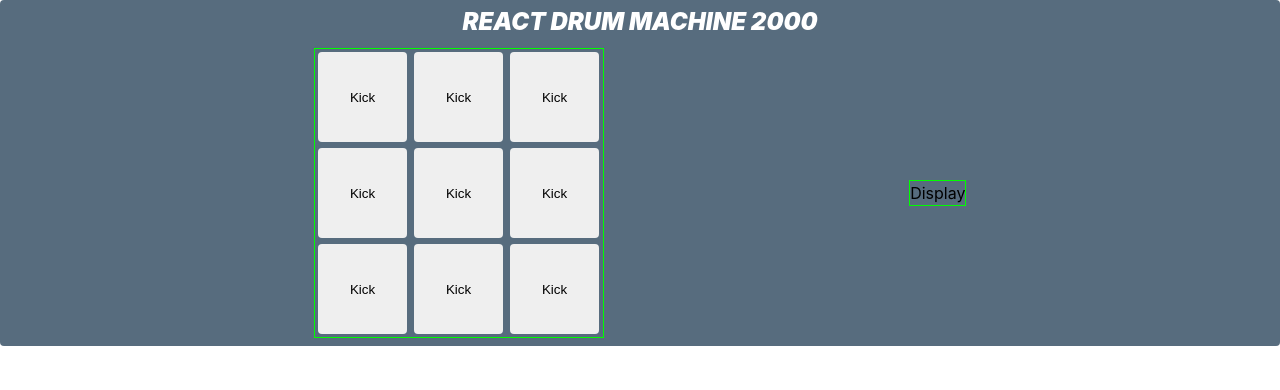
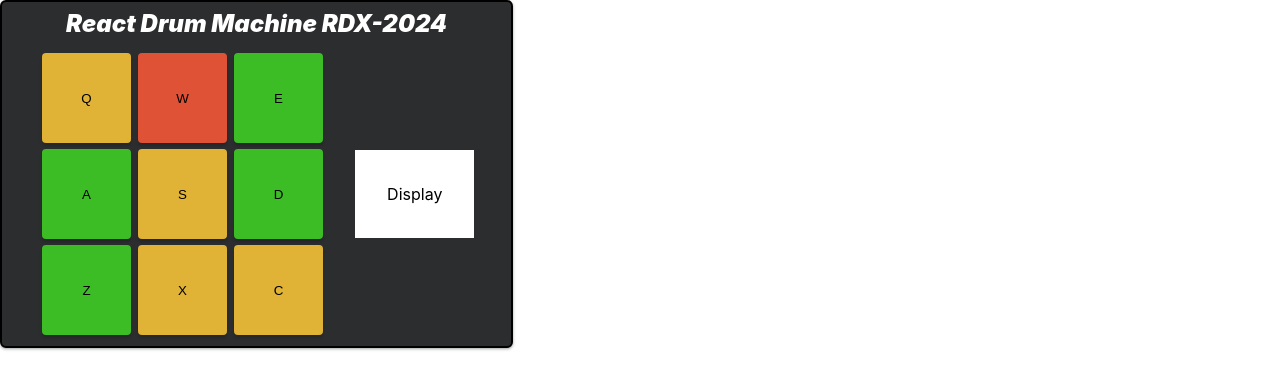
Before and after one commit to weakbox/FCC-Drum-Machine, a React (Vite) app: page / in a window 1280 px wide. Shown: the top 390 px of the page. Built offline with nearby package versions, Linux system fonts and the light colour scheme.

Commit message:
Buttons all play a unique sound and are colored randomly.

```diff
--- a/package.json
+++ b/package.json
@@ -11,7 +11,8 @@
   },
   "dependencies": {
     "react": "^18.3.1",
-    "react-dom": "^18.3.1"
+    "react-dom": "^18.3.1",
+    "react-icons": "^5.2.1"
   },
   "devDependencies": {
     "@types/react": "^18.3.3",
--- a/src/App.css
+++ b/src/App.css
@@ -4,14 +4,20 @@
 }
 
 .drum-machine-container {
-  background-color: rgb(87, 108, 126);
-  border-radius: 4px;
+  background-color: rgb(44, 45, 46);
+  border: 2px solid rgb(0, 0, 0);
+  border-radius: 6px;
+  width: fit-content;
+  box-shadow: rgba(60, 64, 67, 0.3) 0px 1px 2px 0px, rgba(60, 64, 67, 0.15) 0px 1px 3px 1px;
 }
 
 .header-container {
   display: flex;
   flex-flow: row nowrap;
   justify-content: center;
+  align-items: center;
+  text-align: center;
+  padding: 0 4em;
   padding-top: 0.25em;
   color: white;
 }
@@ -19,7 +25,12 @@
 .header-container p {
   font-style: italic;
   font-weight: 900;
-  font-size: x-large;
+  font-size: large;
+}
+
+.icon {
+  margin-right: 0.25em;
+  height: 25px;
 }
 
 .drum-pad-container {
@@ -30,12 +41,23 @@
 
 .body-container {
   display: flex;
-  flex-flow: row, nowrap;
+  flex-direction: column-reverse;
   justify-content: space-evenly;
   align-items: center;
   padding: 0.5em;
 }
 
-.body-container * {
-  border: 1px solid rgb(0, 255, 0);
+.display-container {
+  padding: 2em;
+  background-color: white;
 }
+
+@media only screen and (min-width: 600px) {
+  .header-container p {
+    font-size: x-large;
+  }
+
+  .body-container {
+    flex-direction: row;
+  }
+}
--- a/src/App.jsx
+++ b/src/App.jsx
@@ -10,19 +10,55 @@ function App() {
     <>
       <div id="drum-machine" className='drum-machine-container'>
         <div className="header-container">
-          <p>REACT DRUM MACHINE 2000</p>
+          <p>React Drum Machine RDX-2024</p>
         </div>
         <div className="body-container">
           <div className="drum-pad-container">
-            <DrumPad/>
-            <DrumPad/>
-            <DrumPad/>
-            <DrumPad/>
-            <DrumPad/>
-            <DrumPad/>
-            <DrumPad/>
-            <DrumPad/>
-            <DrumPad/>
+            <DrumPad
+              id="kick"
+              keyTrigger="Q"
+              url="https://cdn.freecodecamp.org/testable-projects-fcc/audio/RP4_KICK_1.mp3"
+            />
+            <DrumPad
+              id="heater-1"
+              keyTrigger="W"
+              url="https://cdn.freecodecamp.org/testable-projects-fcc/audio/Heater-1.mp3"
+            />
+            <DrumPad
+              id="heater-2"
+              keyTrigger="E"
+              url="https://cdn.freecodecamp.org/testable-projects-fcc/audio/Heater-2.mp3"
+            />
+            <DrumPad
+              id="heater-3"
+              keyTrigger="A"
+              url="https://cdn.freecodecamp.org/testable-projects-fcc/audio/Heater-3.mp3"
+            />
+            <DrumPad
+              id="heater-4"
+              keyTrigger="S"
+              url="https://cdn.freecodecamp.org/testable-projects-fcc/audio/Heater-4_1.mp3"
+            />
+            <DrumPad
+              id="clap"
+              keyTrigger="D"
+              url="https://cdn.freecodecamp.org/testable-projects-fcc/audio/Heater-6.mp3"
+            />
+            <DrumPad
+              id="open-hh"
+              keyTrigger="Z"
+              url="https://cdn.freecodecamp.org/testable-projects-fcc/audio/Dsc_Oh.mp3"
+            />
+            <DrumPad
+              id="kick-hat"
+              keyTrigger="X"
+              url="https://cdn.freecodecamp.org/testable-projects-fcc/audio/Kick_n_Hat.mp3"
+            />
+            <DrumPad
+              id="closed-hh"
+              keyTrigger="C"
+              url="https://cdn.freecodecamp.org/testable-projects-fcc/audio/Cev_H2.mp3"
+            />
           </div>
           <div id="display" className="display-container">Display</div>
         </div>
--- a/src/DrumPad.css
+++ b/src/DrumPad.css
@@ -4,4 +4,5 @@
     aspect-ratio: 1;
     border: none;
     border-radius: 4px;
+    box-shadow: rgba(0, 0, 0, 0.15) 0px 3px 3px 0px;
 }
--- a/src/DrumPad.jsx
+++ b/src/DrumPad.jsx
@@ -1,19 +1,36 @@
 import { useState } from 'react'
 import './DrumPad.css'
 
-const audioElement = new Audio("https://cdn.freecodecamp.org/testable-projects-fcc/audio/RP4_KICK_1.mp3");
+const getRandomButtonColor = () => {
+  const colors = [
+    "rgb(224, 82, 54)",
+    "rgb(224, 179, 54)",
+    "rgb(60, 189, 38)",
+  ];
+  return(colors[Math.floor(Math.random() * colors.length)]);
+}
+
+// Use props to set unique features:
+function DrumPad({ id, keyTrigger, url}) {
+  const [count, setCount] = useState(0)
+
+  const audioElement = new Audio(url);
 
   const playSample = () => {
+    console.log(`Trying to play sample from: ${url}`);
     audioElement.currentTime = 0;
     audioElement.play().catch(console.error);
   };
 
-function DrumPad() {
-    const [count, setCount] = useState(0)
-
   return (
     <>
-        <button className="drum-pad" onClickCapture={playSample}>Kick</button>
+      <button
+        id={id}
+        className="drum-pad"
+        onClickCapture={playSample}
+        style={{ backgroundColor: getRandomButtonColor() }}>
+        {keyTrigger}
+      </button>
     </>
   )
 }
```
Also changed, not shown: 1 other file (tests, documents, lock files or other folders). Lines whose indentation alone changed are shown as unchanged.
